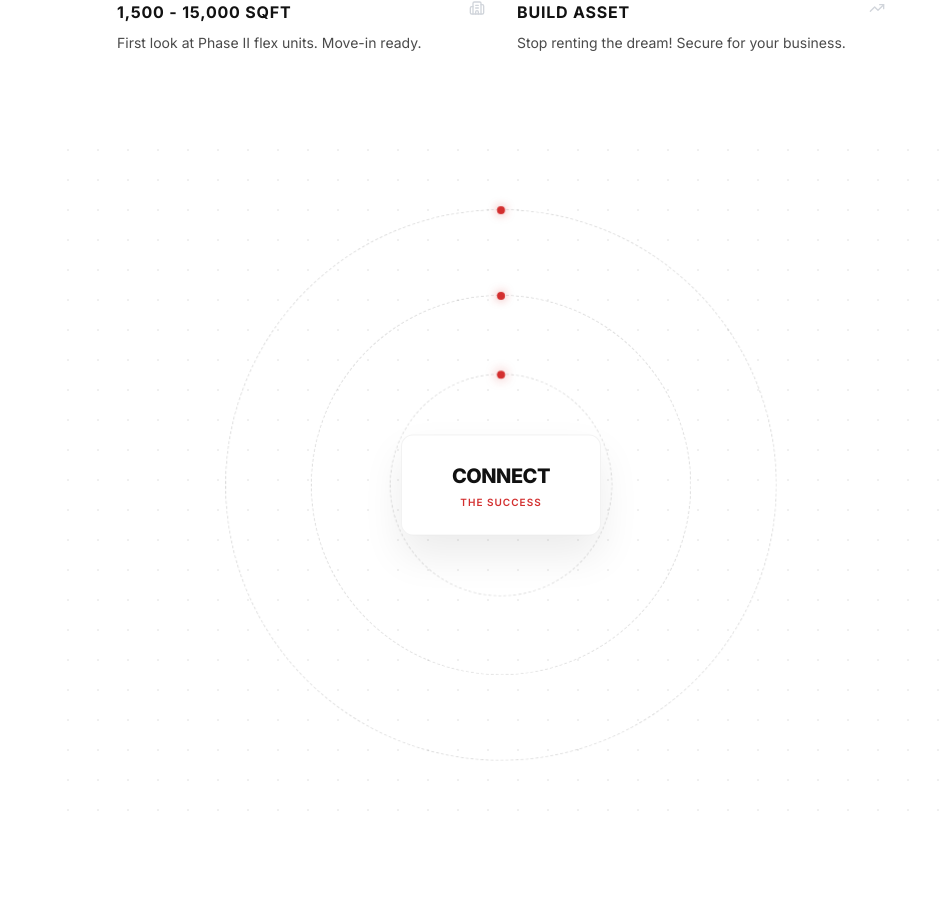
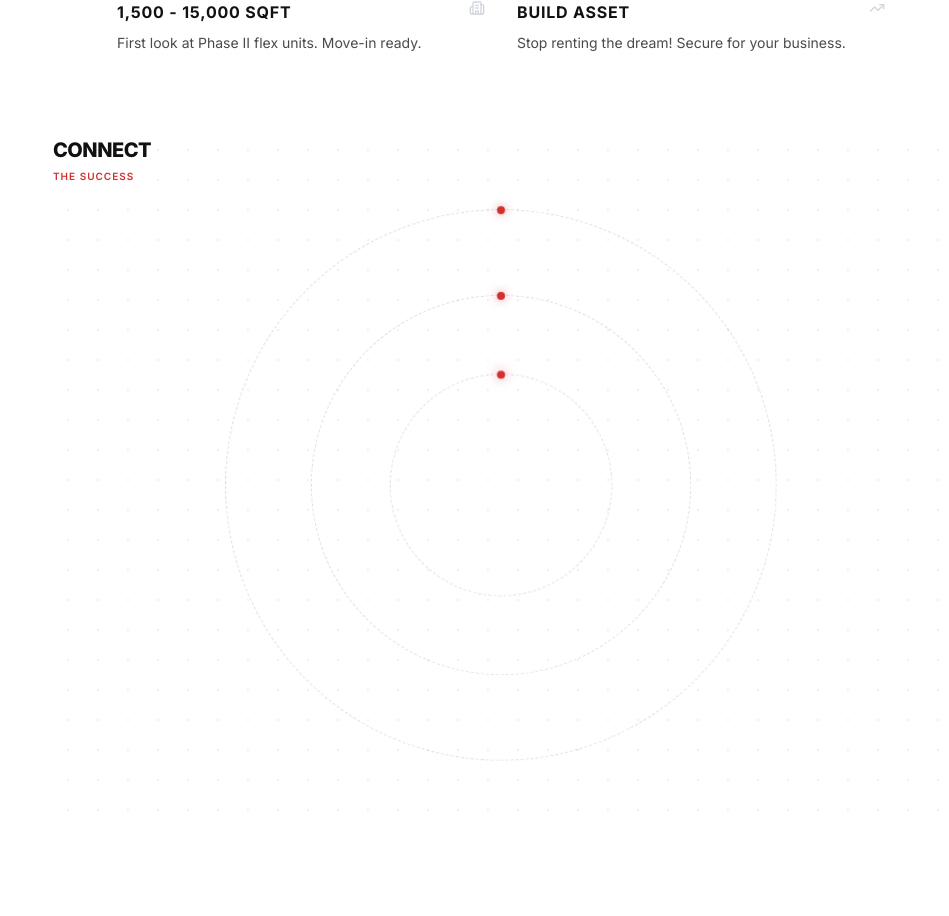
Before and after one commit to 100Bco/dacybussinesspark-v2, a React (Vite) app: page / in a window 1280 px wide. Shown: the part 1336-2252 px from the top of the page, without its empty margins (331-1280 px from the left). Built offline with nearby package versions, Linux system fonts and the light colour scheme; a web font is replaced by a local one.

Commit message:
Refactor center-card styles for transparency and simplicity
Updated the center-card styles to be transparent and removed padding, shadow, and border.

```diff
--- a/components/ConnectSuccess.css
+++ b/components/ConnectSuccess.css
@@ -70,19 +70,23 @@
 }
 
 /* Hộp trung tâm */
+.center-card /* File: components/ConnectSuccess.css */
+
 .center-card {
     position: absolute;
     top: 50%;
     left: 50%;
     transform: translate(-50%, -50%);
-    background: #FFFFFF;
-    padding: 25px 40px;
-    border-radius: 12px;
-    box-shadow: 0 20px 40px rgba(0,0,0,0.08);
+
+    /* Thiết lập trong suốt để bỏ khối hộp */
+    background: transparent;
+    box-shadow: none;
+    border: none;
+    padding: 0;
+
     text-align: center;
     z-index: 10;
-    min-width: 200px;
-    border: 1px solid rgba(0,0,0,0.05);
+    min-width: max-content; /* Để text không bị xuống dòng lộn xộn */
 }
 
 .card-title {
```
